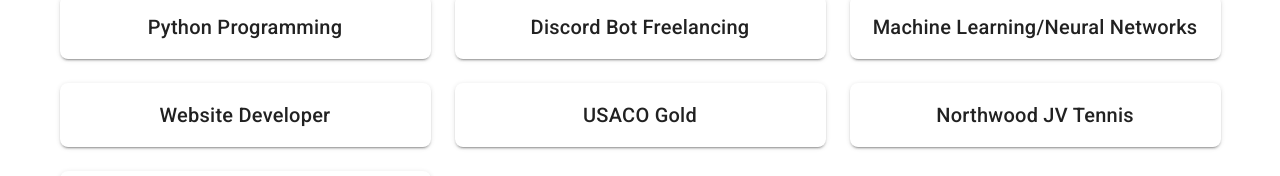
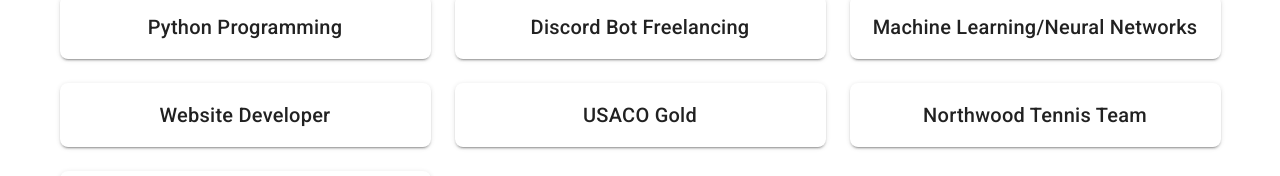
Before and after one commit to chuk1123/chuk-portfolio, a Nuxt app: page /about in a window 1280 px wide. Shown: the part 764-940 px from the top of the page. Built offline with nearby package versions, Linux system fonts and the light colour scheme; a web font is replaced by a local one.

Commit message:
remove JV

```diff
--- a/pages/about.vue
+++ b/pages/about.vue
@@ -107,7 +107,7 @@
         "Machine Learning/Neural Networks",
         "Website Developer",
         "USACO Gold",
-        "Northwood JV Tennis",
+        "Northwood Tennis Team",
         "LingoX Technology Officer"
       ],
       classes: [
```
